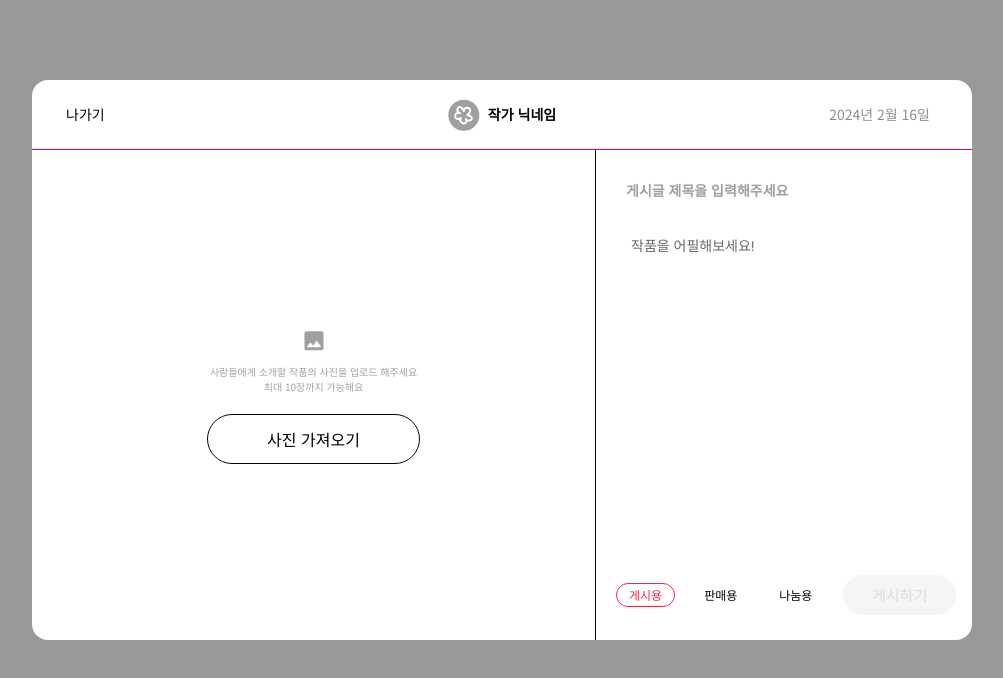
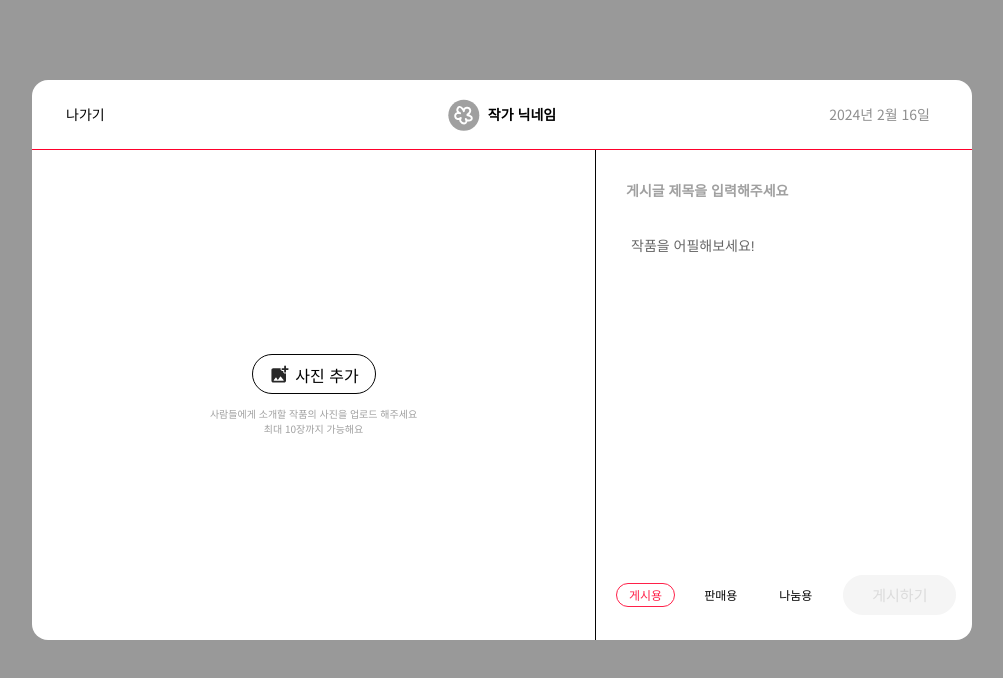
Before and after one commit to final-project-temporaryName/finalProject-FE, a Next.js app: page /flow/upload in a window 1280 px wide. Shown: the top 678 px of the page, without its empty margins (138-1141 px from the left). Built offline with nearby package versions, Linux system fonts and the light colour scheme.

Commit message:
style: 버튼 관련 디자인 피드백 반영

```diff
--- a/src/app/(root-modal)/UploadModal/UploadModal.tsx
+++ b/src/app/(root-modal)/UploadModal/UploadModal.tsx
@@ -139,7 +139,7 @@ export default function UploadModal() {
       <Modal.Body classname="flex h-full">
         <DragDropContext onDragEnd={onDragEnd}>
           {uploadImageSources.length ? (
-            <div className="relative flex h-full w-3/5 justify-center border-r-1 border-solid border-black pb-31 pt-26">
+            <div className="relative flex h-full w-3/5 flex-col justify-center border-r-1 border-solid border-black pb-31 pt-26">
               <div className="relative grid grid-cols-4 grid-rows-3/96 gap-18 px-29 py-25">
                 {uploadImageSources.map((uploadImageSource, index) => {
                   return (
@@ -157,10 +157,10 @@ export default function UploadModal() {
                     </Droppable>
                   );
                 })}
-                <div className="absolute bottom-4 left-88 flex gap-24">
-                  <DeleteAllImageButton onClick={handleDeleteAllImage} />
-                  {uploadImageSources.length !== 10 && <AddImageButton onClick={handleUploadImageButton} />}
-                </div>
+              </div>
+              <div className="flex justify-center gap-24">
+                <DeleteAllImageButton onClick={handleDeleteAllImage} />
+                {uploadImageSources.length !== 10 && <AddImageButton onClick={handleUploadImageButton} />}
               </div>
             </div>
           ) : (
--- a/src/app/(root-modal)/UploadModal/_components/AddImageButton.tsx
+++ b/src/app/(root-modal)/UploadModal/_components/AddImageButton.tsx
@@ -1,4 +1,4 @@
-import WhiteAddImage from '../../../../../public/assets/icons/WhiteAddPhoto.svg';
+import UploadImage from '../../../../..//public/assets/icons/cloud_upload.svg';
 
 interface AddImageButtonProps {
   onClick: () => void;
@@ -8,9 +8,9 @@ function AddImageButton({ onClick }: AddImageButtonProps) {
   return (
     <button
       onClick={onClick}
-      className="flex w-auto items-center justify-center rounded-xl bg-gray-4 px-20 py-10 text-white hover:bg-primary"
+      className="flex h-40 w-124 items-center justify-center gap-3 rounded-xl border-1 border-solid border-black py-8 hover:border-white hover:bg-gray-4 hover:text-white"
     >
-      <WhiteAddImage alt="이미지 추가" width={24} height={24} />
+      <UploadImage alt="이미지 추가" width={24} height={24} />
       사진 추가
     </button>
   );
--- a/src/app/(root-modal)/UploadModal/_components/BeforeUploadImage.tsx
+++ b/src/app/(root-modal)/UploadModal/_components/BeforeUploadImage.tsx
@@ -6,16 +6,16 @@ interface BeforeUploadImageProps {
 
 function BeforeUploadImage({ onClick }: BeforeUploadImageProps) {
   return (
-    <div className="flex h-138 w-213 flex-col items-center">
-      <UploadImage className="mb-8" width={32} height={32} alt={'이미지 업로드'} />
-      <p className="whitespace-nowrap text-[10px] text-gray-5">사람들에게 소개할 작품의 사진을 업로드 해주세요</p>
-      <p className="mb-20 text-[10px] text-gray-5">최대 10장까지 가능해요</p>
+    <div className="flex h-auto w-213 flex-col items-center">
       <button
         onClick={onClick}
-        className="flex h-50 w-213 items-center justify-center rounded-[200px] border-1 border-solid border-black py-13 hover:border-primary hover:bg-primary hover:text-white"
+        className="mb-12 flex h-40 w-124 justify-center gap-3 rounded-[200px] border-1 border-solid border-black py-8 align-middle hover:border-white hover:bg-gray-4 hover:text-white"
       >
-        사진 가져오기
+        <UploadImage className="mb-8 hover:fill-white" width={24} height={24} alt={'이미지 업로드'} />
+        사진 추가
       </button>
+      <p className="whitespace-nowrap text-[10px] text-gray-5">사람들에게 소개할 작품의 사진을 업로드 해주세요</p>
+      <p className="text-[10px] text-gray-5">최대 10장까지 가능해요</p>
     </div>
   );
 }
--- a/src/app/(root-modal)/UploadModal/_components/DeleteAllImageButton.tsx
+++ b/src/app/(root-modal)/UploadModal/_components/DeleteAllImageButton.tsx
@@ -8,9 +8,9 @@ function DeleteAllImageButton({ onClick }: DeleteAllImageButtonProps) {
   return (
     <button
       onClick={onClick}
-      className="flex w-auto items-center justify-center rounded-xl bg-gray-4 px-20 py-10 text-white hover:bg-primary"
+      className="flex h-40 w-124 items-center justify-center gap-6 rounded-xl border-1 border-solid border-black py-8 hover:border-white hover:bg-gray-4 hover:text-white"
     >
-      <TrashCan alt="이미지 추가" width={24} height={24} />
+      <TrashCan alt="이미지 추가" width={12} height={15} />
       전체 삭제
     </button>
   );
```
Also changed, not shown: public/assets/icons/Trashcan.svg, public/assets/icons/cloud_upload.svg.
